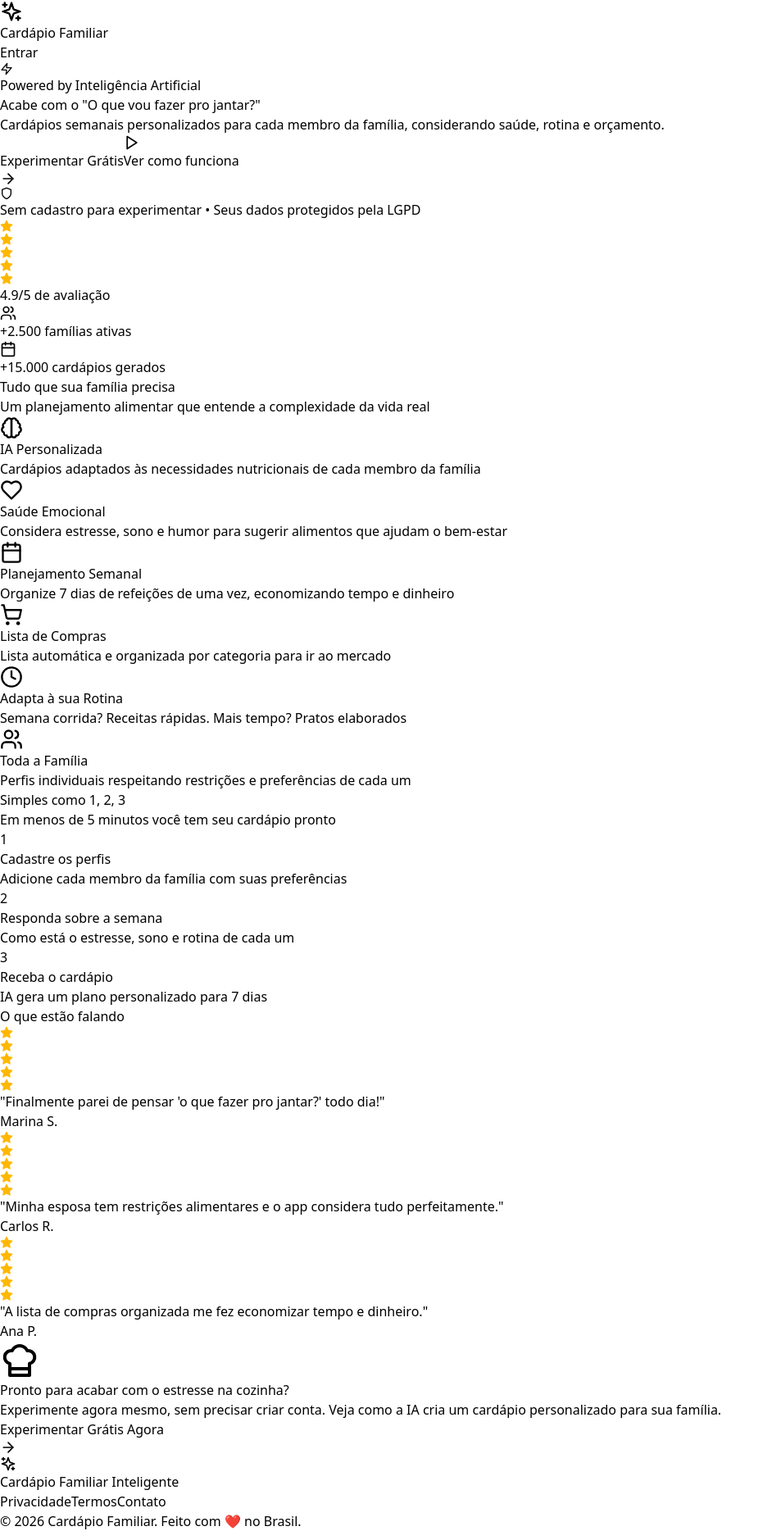
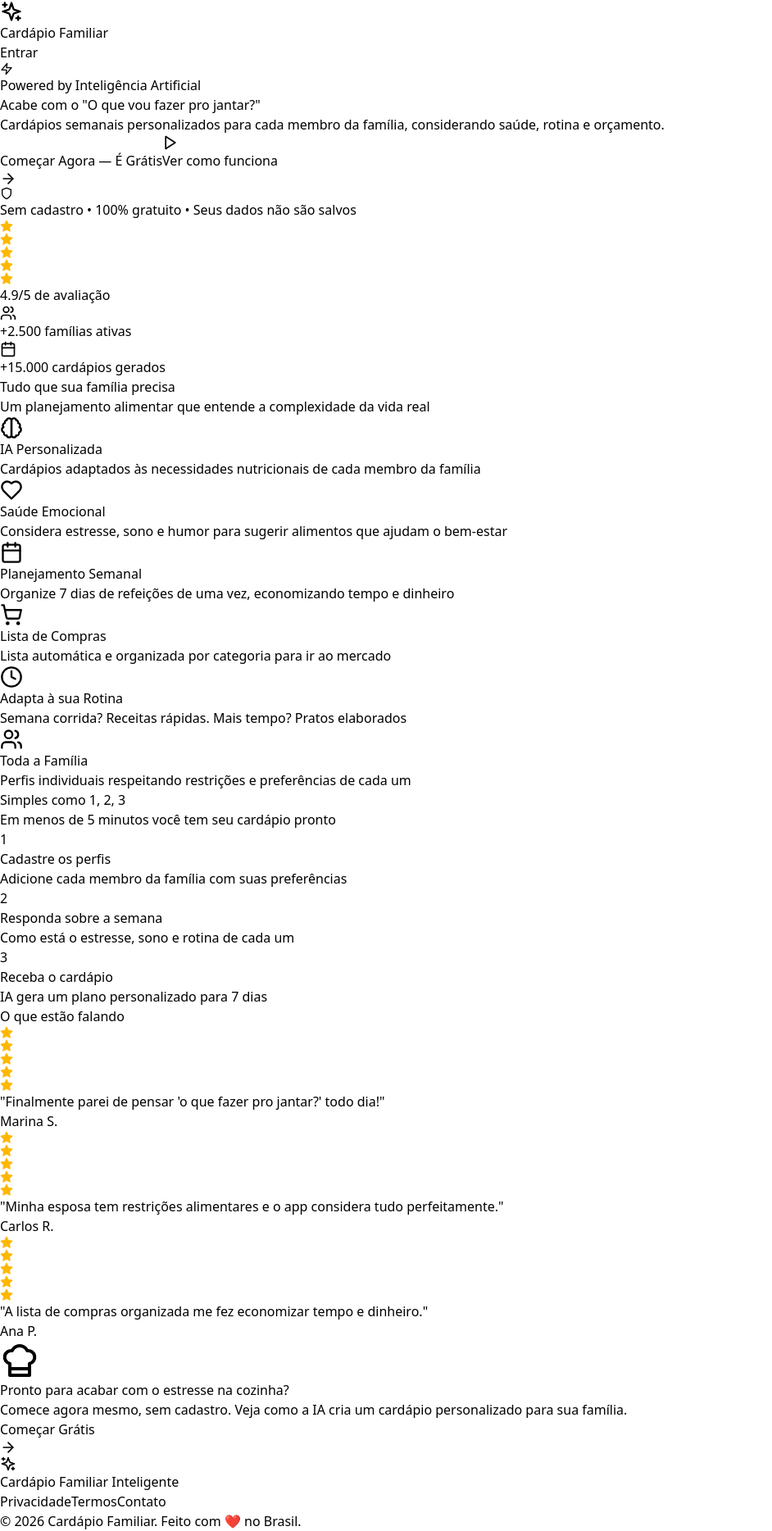
Before and after one commit to awernek/cardapio-familiar-inteligente, a React (Vite) app: page / in a window 1280 px wide. Shown: the whole page at 82% size, without its empty margins (0-942 px from the left). Built offline with nearby package versions, Linux system fonts and the light colour scheme; no server answers.

Commit message:
feat: simplificar fluxo - modo gratuito sem friccao, banner discreto

```diff
--- a/src/components/Header.jsx
+++ b/src/components/Header.jsx
@@ -10,18 +10,18 @@ export const Header = ({ step, title = "Cardápio Familiar Inteligente", subtitl
 
   return (
     <div className="bg-white rounded-2xl shadow-lg p-4 sm:p-6 mb-4 sm:mb-6 print:hidden">
-      {/* Banner de modo demonstração */}
+      {/* Banner informativo modo gratuito */}
       {isGuest && (
-        <div className="bg-amber-50 border border-amber-200 rounded-lg p-3 mb-4 flex flex-col sm:flex-row items-start sm:items-center justify-between gap-2">
-          <p className="text-sm text-amber-800">
-            <span className="font-semibold">Modo Demonstração</span> — Seus dados não serão salvos.
+        <div className="bg-blue-50 border border-blue-100 rounded-lg px-3 py-2 mb-4 flex items-center justify-between gap-2">
+          <p className="text-xs sm:text-sm text-blue-700">
+            Modo gratuito — seus dados são usados apenas para gerar o cardápio e não são salvos.
           </p>
           <button
             onClick={onCreateAccount}
-            className="inline-flex items-center gap-1 text-sm font-medium text-amber-700 hover:text-amber-900 bg-amber-100 hover:bg-amber-200 px-3 py-1 rounded-lg transition-colors"
+            className="hidden sm:inline-flex items-center gap-1 text-xs font-medium text-blue-600 hover:text-blue-800 whitespace-nowrap"
           >
-            <UserPlus size={14} />
-            Criar conta grátis
+            <UserPlus size={12} />
+            Criar conta
           </button>
         </div>
       )}
--- a/src/components/LandingPage.jsx
+++ b/src/components/LandingPage.jsx
@@ -117,7 +117,7 @@ export const LandingPage = ({ onStartTrial, onLogin }) => {
               onClick={onStartTrial}
               className="inline-flex items-center justify-center gap-2 bg-green-600 text-white px-8 py-4 rounded-xl font-semibold text-lg hover:bg-green-700 transition-all hover:scale-105 shadow-lg shadow-green-200"
             >
-              Experimentar Grátis
+              Começar Agora — É Grátis
               <ArrowRight size={20} />
             </button>
             <button
@@ -131,7 +131,7 @@ export const LandingPage = ({ onStartTrial, onLogin }) => {
 
           <p className="mt-6 text-sm text-gray-500 flex items-center justify-center gap-2">
             <Shield size={16} />
-            Sem cadastro para experimentar • Seus dados protegidos pela LGPD
+            Sem cadastro • 100% gratuito • Seus dados não são salvos
           </p>
         </div>
       </section>
@@ -255,14 +255,14 @@ export const LandingPage = ({ onStartTrial, onLogin }) => {
             Pronto para acabar com o estresse na cozinha?
           </h2>
           <p className="text-lg opacity-90 mb-8 max-w-xl mx-auto">
-            Experimente agora mesmo, sem precisar criar conta.
+            Comece agora mesmo, sem cadastro.
             Veja como a IA cria um cardápio personalizado para sua família.
           </p>
           <button
             onClick={onStartTrial}
             className="inline-flex items-center justify-center gap-2 bg-white text-green-700 px-8 py-4 rounded-xl font-semibold text-lg hover:bg-gray-100 transition-colors"
           >
-            Experimentar Grátis Agora
+            Começar Grátis
             <ArrowRight size={20} />
           </button>
         </div>
```
